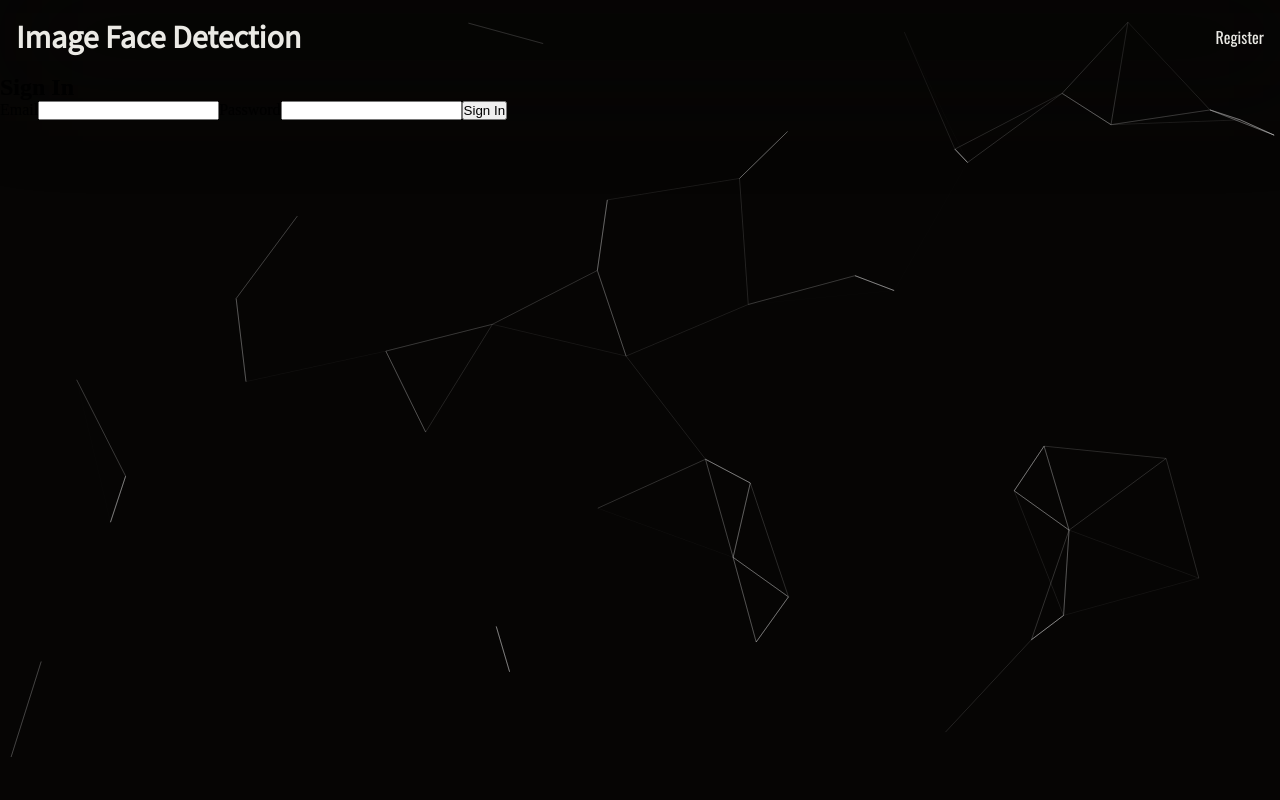
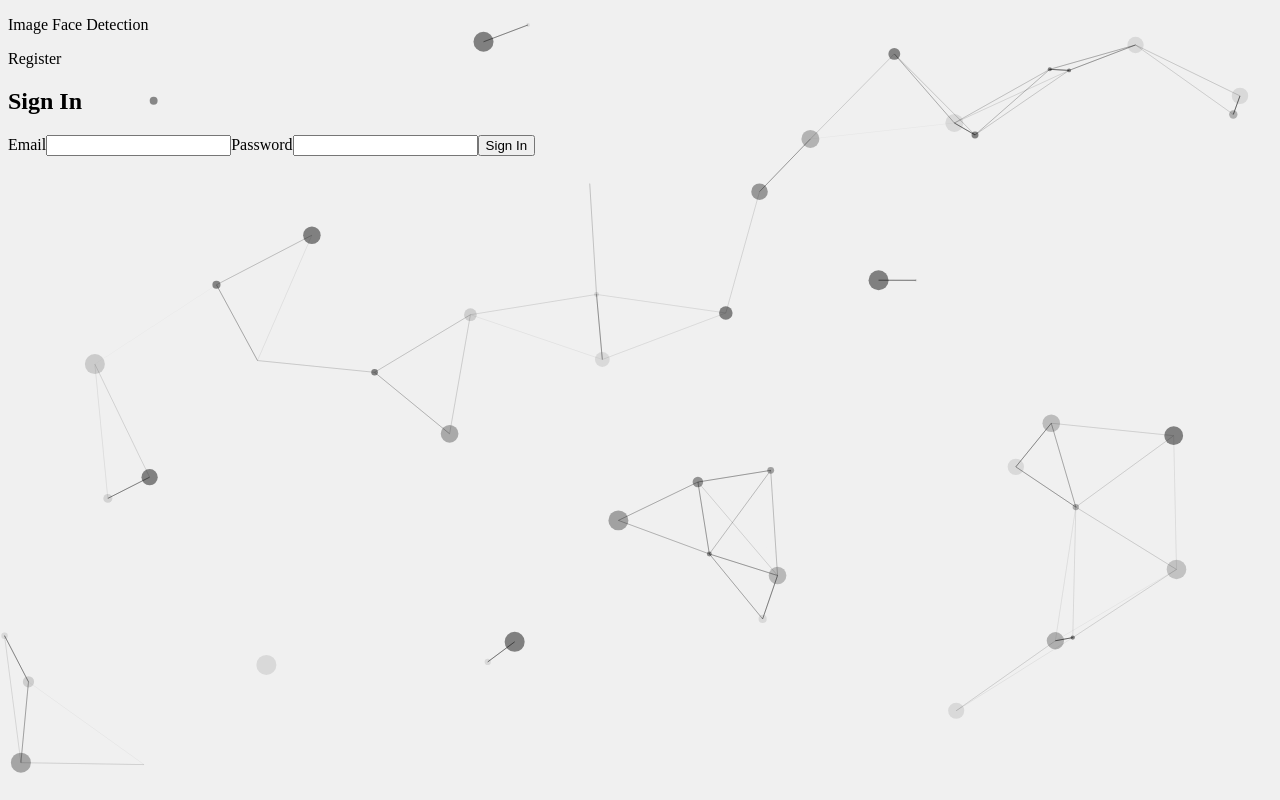
Before and after one commit to ajilpappachan/image-face-detection, a React (Vite) app: page / in a window 1280 px wide. Built offline with nearby package versions, Linux system fonts and the light colour scheme; no server answers.

Commit message:
Removed styles

```diff
--- a/src/components/Navbar.tsx
+++ b/src/components/Navbar.tsx
@@ -1,7 +1,6 @@
 import { User } from "firebase/auth";
 import { Page } from "../App";
 import { logout } from "../firebase/auth";
-import styles from "./Navbar.module.css";
 
 export type NavbarProps = {
 	user: User | undefined;
@@ -27,23 +26,13 @@ const Navbar = ({
 		</div>
 	);
 	const loggedOutNav = (
-		<nav className={styles.navbar}>
-			<p className={`${styles.title} text-bold`}>Image Face Detection</p>
+		<nav>
+			<p>Image Face Detection</p>
 			{currentPage === "signin" && (
-				<p
-					className={`${styles.auth} text-regular`}
-					onClick={() => handlePageChange("register")}
-				>
-					Register
-				</p>
+				<p onClick={() => handlePageChange("register")}>Register</p>
 			)}
 			{currentPage === "register" && (
-				<p
-					className={`${styles.auth} text-regular`}
-					onClick={() => handlePageChange("signin")}
-				>
-					Sign In
-				</p>
+				<p onClick={() => handlePageChange("signin")}>Sign In</p>
 			)}
 		</nav>
 	);
--- a/src/utils/particlesConfig.ts
+++ b/src/utils/particlesConfig.ts
@@ -4,7 +4,7 @@ const config: ISourceOptions = {
 	autoPlay: true,
 	background: {
 		color: {
-			value: "#060504",
+			value: "#f0f0f0",
 		},
 		image: "",
 		position: "50% 50%",
@@ -200,7 +200,7 @@ const config: ISourceOptions = {
 			},
 		},
 		color: {
-			value: "##7c949c",
+			value: "#0f0f0f",
 			animation: {
 				h: {
 					count: 0,
@@ -512,7 +512,7 @@ const config: ISourceOptions = {
 		links: {
 			blink: false,
 			color: {
-				value: "#ffffff",
+				value: "#000000",
 			},
 			consent: false,
 			distance: 150,
```
Also changed, not shown: src/main.tsx (+8 -9 lines).
